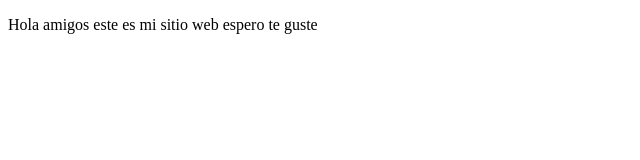
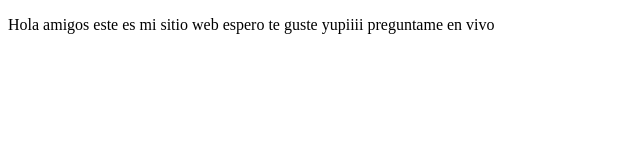
Before and after one commit to Edygoldenlyon/ProjectDemoCursoPrework, a plain HTML site: page index.html in a window 1280 px wide. Shown: the whole page, without its empty margins (0-640 px from the left). Drawn offline with Linux system fonts and the light colour scheme.

```diff
--- a/index.html
+++ b/index.html
@@ -8,7 +8,7 @@
 </head>
 <body>
     <p>
-        Hola amigos este es mi sitio web espero te guste
+        Hola amigos este es mi sitio web espero te guste yupiiii preguntame en vivo
     </p>
 </body>
 </html>
```
